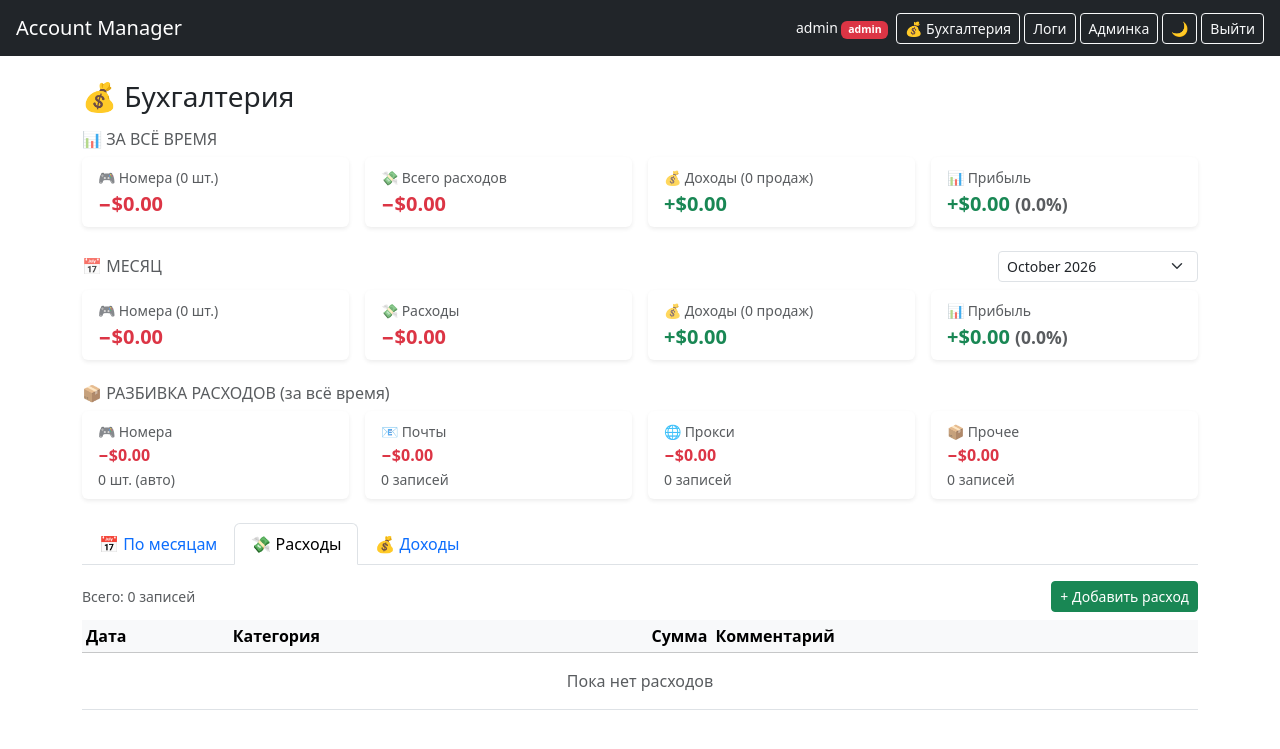
After one commit to mushkatogl-bot/account_manager, a Flask app: page /accounting in a window 1280 px wide, after a click on "💸 Расходы". The commit adds this page. Shown: the top 749 px of the page. Run offline with Flask 3, Linux system fonts and the light colour scheme; a user stored in the database is signed in.

Commit message:
add accounting module

```diff
--- a/app/__init__.py
+++ b/app/__init__.py
@@ -16,10 +16,11 @@ def create_app():
     login_manager.login_view = "auth.login"
     login_manager.login_message = "Пожалуйста, войдите, чтобы получить доступ."
 
-    from app import routes, auth, admin
+    from app import routes, auth, admin, accounting
     app.register_blueprint(auth.bp)
     app.register_blueprint(routes.bp)
     app.register_blueprint(admin.bp)
+    app.register_blueprint(accounting.bp)
 
     with app.app_context():
         db.create_all()
--- /dev/null
+++ b/app/templates/accounting.html
@@ -0,0 +1,376 @@
+{% extends "base.html" %}
+{% block content %}
+
+<h3 class="mb-3">💰 Бухгалтерия</h3>
+
+<!-- ============ ЗА ВСЁ ВРЕМЯ ============ -->
+<h6 class="text-muted mt-3 mb-2">📊 ЗА ВСЁ ВРЕМЯ</h6>
+<div class="row g-3 mb-4">
+    <div class="col-md-3">
+        <div class="card border-0 shadow-sm">
+            <div class="card-body py-2">
+                <small class="text-muted">🎮 Номера ({{ total_accounts }} шт.)</small>
+                <div class="fs-5 fw-bold text-danger">−${{ '%.2f'|format(total_cost_accounts) }}</div>
+            </div>
+        </div>
+    </div>
+    <div class="col-md-3">
+        <div class="card border-0 shadow-sm">
+            <div class="card-body py-2">
+                <small class="text-muted">💸 Всего расходов</small>
+                <div class="fs-5 fw-bold text-danger">−${{ '%.2f'|format(total_expenses) }}</div>
+            </div>
+        </div>
+    </div>
+    <div class="col-md-3">
+        <div class="card border-0 shadow-sm">
+            <div class="card-body py-2">
+                <small class="text-muted">💰 Доходы ({{ sold_count }} продаж)</small>
+                <div class="fs-5 fw-bold text-success">+${{ '%.2f'|format(total_income) }}</div>
+            </div>
+        </div>
+    </div>
+    <div class="col-md-3">
+        <div class="card border-0 shadow-sm">
+            <div class="card-body py-2">
+                <small class="text-muted">📊 Прибыль</small>
+                <div class="fs-5 fw-bold {% if total_profit >= 0 %}text-success{% else %}text-danger{% endif %}">
+                    {% if total_profit >= 0 %}+{% endif %}${{ '%.2f'|format(total_profit) }}
+                    <small class="text-muted">({{ '%.1f'|format(total_margin) }}%)</small>
+                </div>
+            </div>
+        </div>
+    </div>
+</div>
+
+<!-- ============ ЭТОТ МЕСЯЦ ============ -->
+<div class="d-flex justify-content-between align-items-center mb-2">
+    <h6 class="text-muted m-0">📅 МЕСЯЦ</h6>
+    <form method="get" class="d-flex gap-2">
+        <select name="month" class="form-select form-select-sm" onchange="this.form.submit()" style="width:200px;">
+            {% for m in months_table %}
+                {% set mstr = '%04d-%02d'|format(m.year, m.month) %}
+                <option value="{{ mstr }}" {% if mstr == selected_month_str %}selected{% endif %}>
+                    {{ m.label }}
+                </option>
+            {% endfor %}
+        </select>
+    </form>
+</div>
+<div class="row g-3 mb-4">
+    <div class="col-md-3">
+        <div class="card border-0 shadow-sm">
+            <div class="card-body py-2">
+                <small class="text-muted">🎮 Номера ({{ month_data.accounts_count }} шт.)</small>
+                <div class="fs-5 fw-bold text-danger">−${{ '%.2f'|format(month_data.cost_accounts) }}</div>
+            </div>
+        </div>
+    </div>
+    <div class="col-md-3">
+        <div class="card border-0 shadow-sm">
+            <div class="card-body py-2">
+                <small class="text-muted">💸 Расходы</small>
+                <div class="fs-5 fw-bold text-danger">−${{ '%.2f'|format(month_data.total_expenses) }}</div>
+            </div>
+        </div>
+    </div>
+    <div class="col-md-3">
+        <div class="card border-0 shadow-sm">
+            <div class="card-body py-2">
+                <small class="text-muted">💰 Доходы ({{ month_data.sold_count }} продаж)</small>
+                <div class="fs-5 fw-bold text-success">+${{ '%.2f'|format(month_data.income) }}</div>
+            </div>
+        </div>
+    </div>
+    <div class="col-md-3">
+        <div class="card border-0 shadow-sm">
+            <div class="card-body py-2">
+                <small class="text-muted">📊 Прибыль</small>
+                <div class="fs-5 fw-bold {% if month_data.profit >= 0 %}text-success{% else %}text-danger{% endif %}">
+                    {% if month_data.profit >= 0 %}+{% endif %}${{ '%.2f'|format(month_data.profit) }}
+                    <small class="text-muted">({{ '%.1f'|format(month_data.margin) }}%)</small>
+                </div>
+            </div>
+        </div>
+    </div>
+</div>
+
+<!-- ============ РАЗБИВКА РАСХОДОВ ============ -->
+<h6 class="text-muted mt-3 mb-2">📦 РАЗБИВКА РАСХОДОВ (за всё время)</h6>
+<div class="row g-3 mb-4">
+    <div class="col-md-3">
+        <div class="card border-0 shadow-sm">
+            <div class="card-body py-2">
+                <small class="text-muted">🎮 Номера</small>
+                <div class="fs-6 fw-bold text-danger">−${{ '%.2f'|format(total_cost_accounts) }}</div>
+                <small class="text-muted">{{ total_accounts }} шт. (авто)</small>
+            </div>
+        </div>
+    </div>
+    <div class="col-md-3">
+        <div class="card border-0 shadow-sm">
+            <div class="card-body py-2">
+                <small class="text-muted">📧 Почты</small>
+                <div class="fs-6 fw-bold text-danger">−${{ '%.2f'|format(total_cost_email) }}</div>
+                <small class="text-muted">{{ expenses_list|selectattr('category','equalto','email')|list|length }} записей</small>
+            </div>
+        </div>
+    </div>
+    <div class="col-md-3">
+        <div class="card border-0 shadow-sm">
+            <div class="card-body py-2">
+                <small class="text-muted">🌐 Прокси</small>
+                <div class="fs-6 fw-bold text-danger">−${{ '%.2f'|format(total_cost_proxy) }}</div>
+                <small class="text-muted">{{ expenses_list|selectattr('category','equalto','proxy')|list|length }} записей</small>
+            </div>
+        </div>
+    </div>
+    <div class="col-md-3">
+        <div class="card border-0 shadow-sm">
+            <div class="card-body py-2">
+                <small class="text-muted">📦 Прочее</small>
+                <div class="fs-6 fw-bold text-danger">−${{ '%.2f'|format(total_cost_other) }}</div>
+                <small class="text-muted">{{ expenses_list|selectattr('category','equalto','other')|list|length }} записей</small>
+            </div>
+        </div>
+    </div>
+</div>
+
+<!-- ============ ВКЛАДКИ ============ -->
+<ul class="nav nav-tabs mb-3" id="accountingTabs">
+    <li class="nav-item">
+        <a class="nav-link active" data-bs-toggle="tab" href="#tab-months">📅 По месяцам</a>
+    </li>
+    <li class="nav-item">
+        <a class="nav-link" data-bs-toggle="tab" href="#tab-expenses">💸 Расходы</a>
+    </li>
+    <li class="nav-item">
+        <a class="nav-link" data-bs-toggle="tab" href="#tab-income">💰 Доходы</a>
+    </li>
+</ul>
+
+<div class="tab-content">
+    <!-- ПО МЕСЯЦАМ -->
+    <div class="tab-pane fade show active" id="tab-months">
+        <div class="table-responsive">
+            <table class="table table-sm table-hover align-middle">
+                <thead class="table-light">
+                    <tr>
+                        <th>Месяц</th>
+                        <th class="text-end">🎮 Номера</th>
+                        <th class="text-end">📧 Почты</th>
+                        <th class="text-end">🌐 Прокси</th>
+                        <th class="text-end">📦 Прочее</th>
+                        <th class="text-end">💸 Расход</th>
+                        <th class="text-end">💰 Доход</th>
+                        <th class="text-end">📊 Прибыль</th>
+                    </tr>
+                </thead>
+                <tbody>
+                    {% for m in months_table %}
+                    <tr>
+                        <td>{{ m.label }}</td>
+                        <td class="text-end text-danger">−${{ '%.2f'|format(m.cost_accounts) }}</td>
+                        <td class="text-end text-danger">−${{ '%.2f'|format(m.cost_email) }}</td>
+                        <td class="text-end text-danger">−${{ '%.2f'|format(m.cost_proxy) }}</td>
+                        <td class="text-end text-danger">−${{ '%.2f'|format(m.cost_other) }}</td>
+                        <td class="text-end text-danger fw-bold">−${{ '%.2f'|format(m.total_expenses) }}</td>
+                        <td class="text-end text-success">+${{ '%.2f'|format(m.income) }}</td>
+                        <td class="text-end fw-bold {% if m.profit >= 0 %}text-success{% else %}text-danger{% endif %}">
+                            {% if m.profit >= 0 %}+{% endif %}${{ '%.2f'|format(m.profit) }}
+                        </td>
+                    </tr>
+                    {% endfor %}
+                </tbody>
+            </table>
+        </div>
+    </div>
+
+    <!-- РАСХОДЫ -->
+    <div class="tab-pane fade" id="tab-expenses">
+        <div class="d-flex justify-content-between align-items-center mb-2">
+            <span class="text-muted small">Всего: {{ expenses_list|length }} записей</span>
+            <button class="btn btn-sm btn-success" data-bs-toggle="modal" data-bs-target="#addExpenseModal">
+                + Добавить расход
+            </button>
+        </div>
+        <div class="table-responsive">
+            <table class="table table-sm table-hover align-middle">
+                <thead class="table-light">
+                    <tr>
+                        <th>Дата</th>
+                        <th>Категория</th>
+                        <th class="text-end">Сумма</th>
+                        <th>Комментарий</th>
+                        <th style="width:100px;"></th>
+                    </tr>
+                </thead>
+                <tbody>
+                    {% if expenses_list %}
+                        {% for e in expenses_list %}
+                        <tr>
+                            <td>{{ e.date.strftime('%d.%m.%Y') }}</td>
+                            <td>
+                                {% if e.category == 'email' %}📧 Почты
+                                {% elif e.category == 'proxy' %}🌐 Прокси
+                                {% else %}📦 Прочее{% endif %}
+                            </td>
+                            <td class="text-end text-danger">−${{ '%.2f'|format(e.amount) }}</td>
+                            <td><small>{{ e.comment or '—' }}</small></td>
+                            <td class="text-center">
+                                <button class="btn btn-sm btn-outline-primary"
+                                        onclick="editExpense({{ e.id }})" title="Редактировать">✏️</button>
+                                <form method="post" action="{{ url_for('accounting.expense_delete', exp_id=e.id) }}"
+                                      class="d-inline"
+                                      onsubmit="return confirm('Удалить расход?');">
+                                    <button class="btn btn-sm btn-outline-danger" title="Удалить">🗑</button>
+                                </form>
+                            </td>
+                        </tr>
+                        {% endfor %}
+                    {% else %}
+                        <tr><td colspan="5" class="text-center text-muted py-3">Пока нет расходов</td></tr>
+                    {% endif %}
+                </tbody>
+            </table>
+        </div>
+    </div>
+
+    <!-- ДОХОДЫ -->
+    <div class="tab-pane fade" id="tab-income">
+        <div class="table-responsive">
+            <table class="table table-sm table-hover align-middle">
+                <thead class="table-light">
+                    <tr>
+                        <th>Дата продажи</th>
+                        <th>Email</th>
+                        <th class="text-end">Цена</th>
+                        <th style="width:60px;"></th>
+                    </tr>
+                </thead>
+                <tbody>
+                    {% if sold_accounts_list %}
+                        {% for a in sold_accounts_list %}
+                        <tr {% if not a.sold_price %}class="table-warning"{% endif %}>
+                            <td>{{ a.sold_date.strftime('%d.%m.%Y %H:%M') if a.sold_date else '—' }}</td>
+                            <td>{{ a.email }}</td>
+                            <td class="text-end">
+                                {% if a.sold_price %}
+                                    <span class="text-success fw-bold">+${{ '%.2f'|format(a.sold_price) }}</span>
+                                {% else %}
+                                    <span class="text-warning">⚠️ не указана</span>
+                                {% endif %}
+                            </td>
+                            <td class="text-center">
+                                <a href="{{ url_for('routes.index') }}" class="btn btn-sm btn-outline-secondary">→</a>
+                            </td>
+                        </tr>
+                        {% endfor %}
+                    {% else %}
+                        <tr><td colspan="4" class="text-center text-muted py-3">Пока нет продаж</td></tr>
+                    {% endif %}
+                </tbody>
+            </table>
+        </div>
+    </div>
+</div>
+
+<!-- ============ МОДАЛКА ДОБАВЛЕНИЯ РАСХОДА ============ -->
+<div class="modal fade" id="addExpenseModal" tabindex="-1">
+  <div class="modal-dialog">
+    <div class="modal-content">
+      <form method="post" action="{{ url_for('accounting.expense_add') }}">
+        <div class="modal-header">
+          <h5 class="modal-title">Добавить расход</h5>
+          <button type="button" class="btn-close" data-bs-dismiss="modal"></button>
+        </div>
+        <div class="modal-body">
+          <div class="mb-3">
+            <label class="form-label">Дата <span class="text-danger">*</span></label>
+            <input type="date" name="date" class="form-control" required>
+          </div>
+          <div class="mb-3">
+            <label class="form-label">Категория <span class="text-danger">*</span></label>
+            <select name="category" class="form-select" required>
+              <option value="email">📧 Почты</option>
+              <option value="proxy">🌐 Прокси</option>
+              <option value="other">📦 Прочее</option>
+            </select>
+          </div>
+          <div class="mb-3">
+            <label class="form-label">Сумма ($) <span class="text-danger">*</span></label>
+            <input type="number" step="0.01" min="0.01" name="amount" class="form-control" required>
+          </div>
+          <div class="mb-3">
+            <label class="form-label">Комментарий</label>
+            <textarea name="comment" class="form-control" rows="2"
+                      placeholder="Например: прокси за неделю 7-14 октября"></textarea>
+          </div>
+        </div>
+        <div class="modal-footer">
+          <button type="button" class="btn btn-secondary" data-bs-dismiss="modal">Отмена</button>
+          <button type="submit" class="btn btn-success">Добавить</button>
+        </div>
+      </form>
+    </div>
+  </div>
+</div>
+
+<!-- ============ МОДАЛКА РЕДАКТИРОВАНИЯ РАСХОДА ============ -->
+<div class="modal fade" id="editExpenseModal" tabindex="-1">
+  <div class="modal-dialog">
+    <div class="modal-content">
+      <form method="post" id="editExpenseForm">
+        <div class="modal-header">
+          <h5 class="modal-title">Редактировать расход</h5>
+          <button type="button" class="btn-close" data-bs-dismiss="modal"></button>
+        </div>
+        <div class="modal-body">
+          <div class="mb-3">
+            <label class="form-label">Дата <span class="text-danger">*</span></label>
+            <input type="date" name="date" id="ee_date" class="form-control" required>
+          </div>
+          <div class="mb-3">
+            <label class="form-label">Категория <span class="text-danger">*</span></label>
+            <select name="category" id="ee_category" class="form-select" required>
+              <option value="email">📧 Почты</option>
+              <option value="proxy">🌐 Прокси</option>
+              <option value="other">📦 Прочее</option>
+            </select>
+          </div>
+          <div class="mb-3">
+            <label class="form-label">Сумма ($) <span class="text-danger">*</span></label>
+            <input type="number" step="0.01" min="0.01" name="amount" id="ee_amount" class="form-control" required>
+          </div>
+          <div class="mb-3">
+            <label class="form-label">Комментарий</label>
+            <textarea name="comment" id="ee_comment" class="form-control" rows="2"></textarea>
+          </div>
+        </div>
+        <div class="modal-footer">
+          <button type="button" class="btn btn-secondary" data-bs-dismiss="modal">Отмена</button>
+          <button type="submit" class="btn btn-primary">Сохранить</button>
+        </div>
+      </form>
+    </div>
+  </div>
+</div>
+
+<script>
+async function editExpense(id) {
+    const res = await fetch(`/expenses/${id}/json`);
+    if (!res.ok) { alert("Не удалось загрузить расход"); return; }
+    const data = await res.json();
+
+    document.getElementById("editExpenseForm").action = `/expenses/${id}/edit`;
+    document.getElementById("ee_date").value = data.date;
+    document.getElementById("ee_category").value = data.category;
+    document.getElementById("ee_amount").value = data.amount;
+    document.getElementById("ee_comment").value = data.comment;
+
+    const modal = new bootstrap.Modal(document.getElementById("editExpenseModal"));
+    modal.show();
+}
+</script>
+
+{% endblock %}
--- a/app/templates/base.html
+++ b/app/templates/base.html
@@ -28,6 +28,7 @@
                 <span class="badge bg-danger">admin</span>
             {% endif %}
         </span>
+        <a class="btn btn-outline-light btn-sm me-1" href="/accounting">💰 Бухгалтерия</a>
         <a class="btn btn-outline-light btn-sm me-1" href="/logs">Логи</a>
         {% if current_user.role == 'admin' %}
             <a class="btn btn-outline-light btn-sm me-1" href="/admin/">Админка</a>
--- a/app/templates/index.html
+++ b/app/templates/index.html
@@ -223,6 +223,11 @@
             <div class="col-md-6">
               <label class="form-label">Телефон</label>
               <input type="text" name="phone" class="form-control">
+            </div>
+              <div class="col-md-6">
+              <label class="form-label">Цена за номер ($)</label>
+              <input type="number" step="0.01" min="0" name="cost_amount"
+                     class="form-control" placeholder="По умолчанию: 2.00">
             </div>
             <div class="col-md-6">
               <label class="form-label">Статус</label>
@@ -528,6 +533,7 @@ async function openAccount(id) {
     document.getElementById("e_account_password").value = data.account_password;
     document.getElementById("e_phone").value = data.phone;
     document.getElementById("e_status").value = data.status;
+    document.getElementById("e_cost_amount").value = data.cost_amount;
     document.getElementById("e_comment").value = data.comment;
 
     document.getElementById("e_cookies_text").value = data.cookies_text;
```
Also changed, not shown: app/accounting.py (added, +296 -0 lines), app/models.py (+24 -0 lines), app/routes.py (+7 -0 lines).
